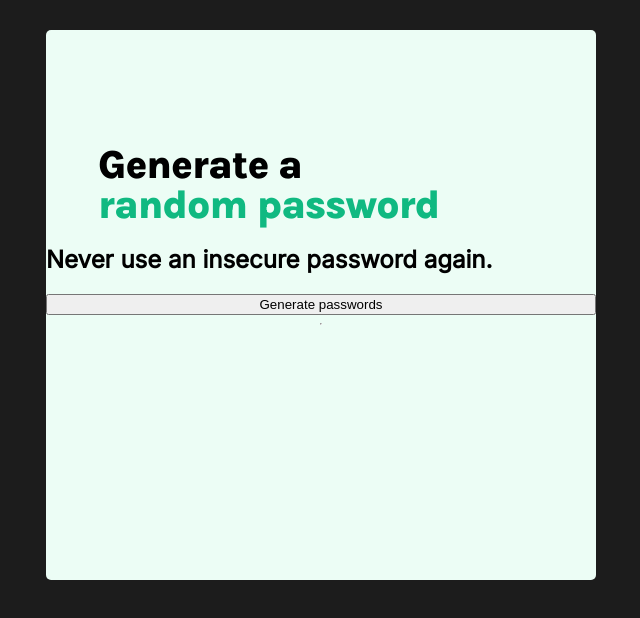
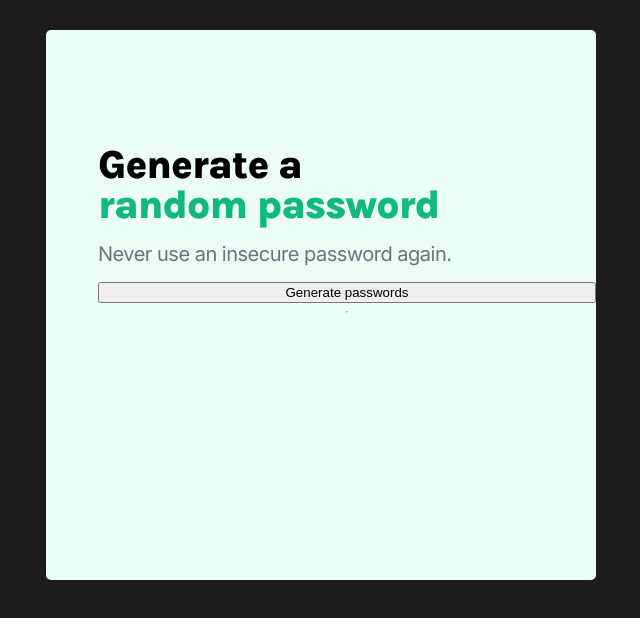
Before and after one commit to dscardona/password-generator, a plain HTML site: page index.html in a window 1280 px wide. Shown: the whole page, without its empty margins (319-959 px from the left). Drawn offline with Linux system fonts and the light colour scheme.

Commit message:
Style and align h2

```diff
--- a/styles.css
+++ b/styles.css
@@ -15,6 +15,7 @@ body {
 .content {
     display: flex;
     flex-direction: column;
+    margin-left: 52px;
 }
 
 h1 {
@@ -24,10 +25,18 @@ h1 {
     font-size: 40px;
     line-height: 1;
     letter-spacing: -1px;
-    margin: 115px 0px 0px 52px;
+    margin-top: 115px;
+    margin-bottom: 0px;
 
 }
 
 .green-text {
     color: #10B981;
 }
+
+h2 {
+    font-size: 20px;
+    font-weight: normal;
+    color: #6B7280;
+    letter-spacing: -.5px;
+}
```
